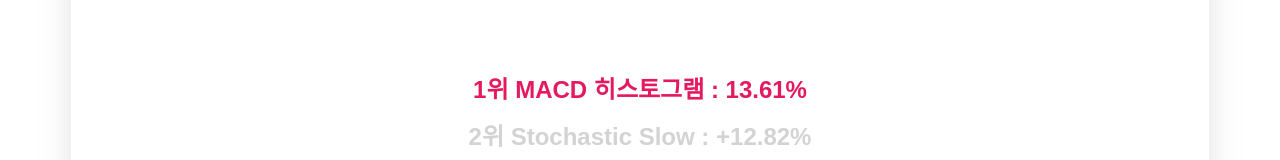
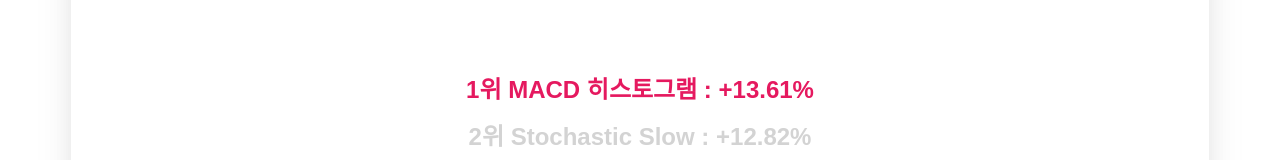
Before and after one commit to lysuk96/building-money, a React app in the folder webpack-react/: page /result/1 in a window 1280 px wide. Shown: the part 217-377 px from the top of the page. Built offline with nearby package versions, Linux system fonts and the light colour scheme; a web font is replaced by a local one.

Commit message:
update: add +

```diff
--- a/webpack-react/src/Result.js
+++ b/webpack-react/src/Result.js
@@ -43,13 +43,13 @@ function Result() {
         if (ranks[idx] == "존버") {
             return (
                 <h3 style={{ color: '#5f85bb', marginBlockStart: '0.5em', marginBlockEnd: '0.5em' , fontSize: 'calc(0.7em + 1vw)'}}>
-                    {idx + 1}위 {ranks[idx]} : {profits[idx]}%
+                    {idx + 1}위 {ranks[idx]} : +{profits[idx]}%
                 </h3>
             )
         } else if (idx == 0) {
             return(
                 <h3 style={{color: '#e5195f', marginBlockStart: '0.5em', marginBlockEnd: '0.5em', fontSize: 'calc(0.7em + 1vw)'}}>
-                    {idx+1}위 {ranks[idx]} : {profits[idx]}%
+                    {idx+1}위 {ranks[idx]} : +{profits[idx]}%
                 </h3>
             )
         } else {
```
